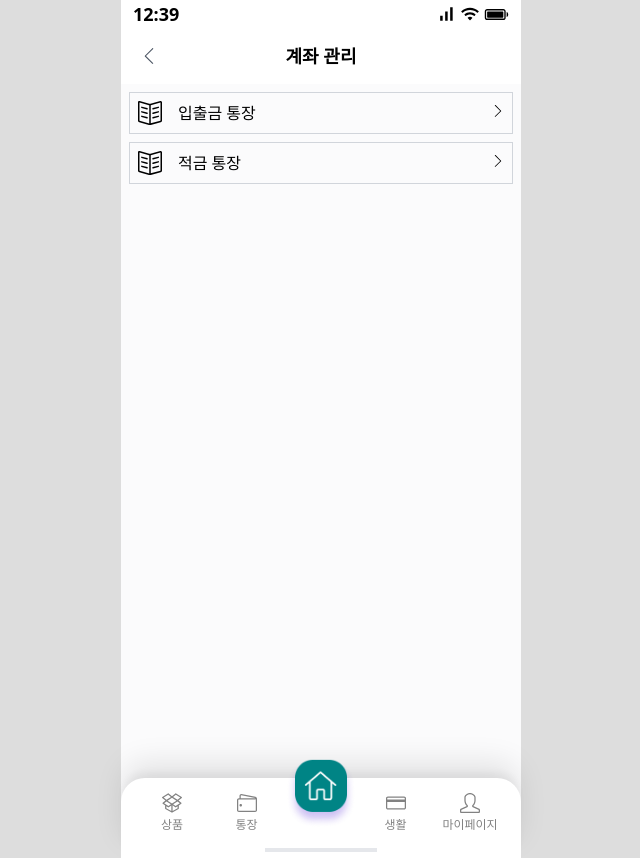
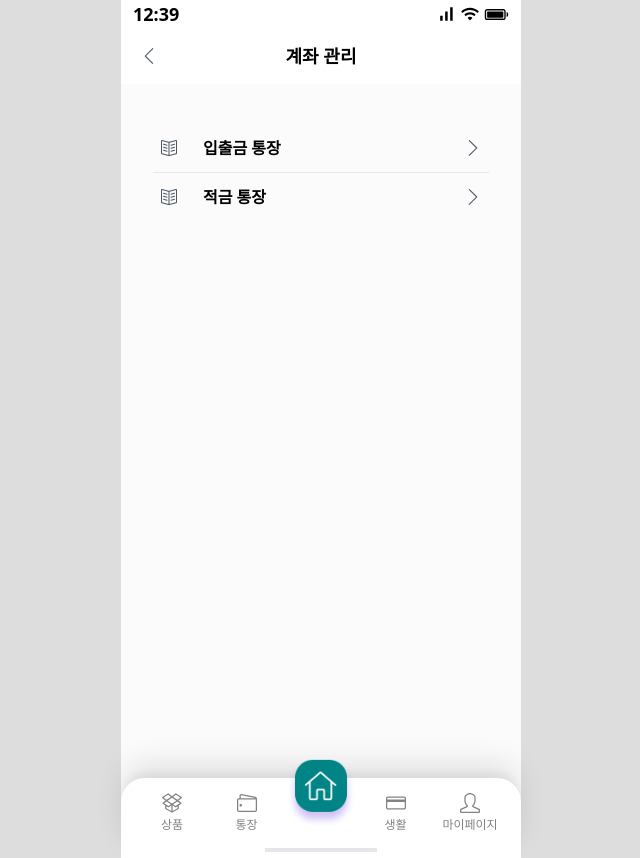
Before and after one commit to HanaPiece/hana-piece-client, a React (Vite) app: page /mypage/account/setting in a window 1280 px wide. Shown: the whole page, without its empty margins (319-959 px from the left). Built offline with nearby package versions, Linux system fonts and the light colour scheme; what chartjs-plugin-datalabels would draw is missing.

Commit message:
design: 마이페이지 계좌 관리 디자인 수정

```diff
--- a/src/pages/mypage/account/AccountAddPage.tsx
+++ b/src/pages/mypage/account/AccountAddPage.tsx
@@ -6,6 +6,9 @@ export const AccountAddPage = () => {
     <>
       <div className='container'>
         <TopLine name={'입출금 통장'} />
+        <div className="h-1 bg-gray-200">
+          <div className="w-1/3 hana-color h-1"></div>
+        </div>
         <div className='m-10'>
           <div className='flex justify-center my-20'>
             <div className='bg-gray-200 w-8 h-8 rounded-full grid place-items-center mr-5'>
--- a/src/pages/mypage/account/AccountCompletePage.tsx
+++ b/src/pages/mypage/account/AccountCompletePage.tsx
@@ -1,12 +1,16 @@
 import { SlEnvolope, SlUser } from "react-icons/sl";
 import { GreenButton } from "../../../components/ui/GreenButton";
+import { TopLine } from "../../../components/ui/TopLine";
 
 export const AccountCompletePage = () => {
   return (
     <>
       <div className='container'>
+        <TopLine name={"입출금 통장"} />
+        <div className="h-1 bg-gray-200">
+          <div className="w-full hana-color h-1"></div>
+        </div>
         <div className='m-10'>
-          <h3 className='mt-10 text-lg font-bold text-center'>입출금 통장</h3>
           <div className='mt-20 text-3xl font-bold text-center'><span className='text-6xl'>🎊</span><br />계좌가<br />생성되었습니다</div>
           <hr className='mt-10 w-1/2 m-auto' />
           <div className='mt-10'>
--- a/src/pages/mypage/account/AccountOpenList.tsx
+++ b/src/pages/mypage/account/AccountOpenList.tsx
@@ -18,7 +18,7 @@ type Props = {
 const Account = ({ count, number, state }: Props) => {
   return (
     <>
-      <div className="flex p-4 mb-2 border rounded-lg shadow-sm bg-white">
+      <div className="flex p-4 mb-2 border rounded-lg shadow-sm bg-white items-center">
         <span className="text-sm text-customGreen font-bold">계좌 {count}</span>
         <span className="ml-5">{number}</span>
         {state !== "null" && (
@@ -38,7 +38,7 @@ export const AccountOpenList = () => {
         <TopLine name={"입출금 통장 설정"} />
         <div>
           <div className="m-10">
-            <span className="text-xl font-bold">입출금 통장</span>
+            <span className="text-xl font-hana-m">입출금 통장</span>
             <div className="mt-4 space-y-4">
               {accounts.map((account, count) => (
                 <Account
--- a/src/pages/mypage/account/AccountOpenUpdatePage.tsx
+++ b/src/pages/mypage/account/AccountOpenUpdatePage.tsx
@@ -51,9 +51,9 @@ export const AccountOpenUpdatePage = () => {
   return (
     <>
       <div>
-        <TopLine name={"계좌 설정"} />
+        <TopLine name={"입출금 통장 설정"} />
         <div className="m-10">
-          <h3 className="text-lg font-bold mt-10">입출금 통장</h3>
+        <span className="text-xl font-hana-m">입출금 통장</span>
           <div className="mt-8">
             <div>
               <h3 className="font-bold text-gray-400 text-md">💸 월급 통장</h3>
--- a/src/pages/mypage/account/AccountSavingList.tsx
+++ b/src/pages/mypage/account/AccountSavingList.tsx
@@ -16,8 +16,8 @@ type Props = {
 const Account = ({ count, number }: Props) => {
   return (
     <>
-      <div className="flex p-4 mb-2 border rounded-lg shadow-sm bg-white">
-        <span className="text-sm text-customGreen font-bold">계좌 {count}</span>
+      <div className="flex p-4 mb-2 border rounded-lg shadow-sm bg-white items-center">
+        <span className="text-sm text-customGreen font-bold">적금 {count}</span>
         <span className="ml-5">{number}</span>
       </div>
     </>
@@ -29,8 +29,8 @@ export const AccountSavingList = () => {
     <>
       <div>
         <TopLine name={"적금 설정"} />
-        <div>
-          <span className="text-xl font-bold">적금 통장</span>
+        <div className="m-10">
+          <span className="text-xl font-hana-m">적금 통장</span>
           <div className="mt-4 space-y-4">
             {accounts.map((account, count) => (
               <Account
--- a/src/pages/mypage/account/AccountSettingPage.tsx
+++ b/src/pages/mypage/account/AccountSettingPage.tsx
@@ -8,22 +8,24 @@ export const AccountSettingPage = () => {
     <>
       <div>
         <TopLine name={"계좌 관리"} />
-        <div>
+        <div className='m-8 mt-10'>
+          <div className='divide-y divide-solid'>
             <div
+              className='py-3 grid grid-cols-8 justify-items-stretch items-center hover:bg-gray-200 cursor-pointer'
               onClick={() => navigate("open")}
-            className="flex cursor-pointer border border-gray-300 m-2 p-2 hover:shadow-lg"
             >
-            <SlBookOpen className="mr-4 w-6 h-6" />
-            입출금 통장
-            <SlArrowRight className="ml-auto mt-1 w-3 h-3" />
+              <div className='justify-self-start ml-2 text-gray-600'><SlBookOpen /></div>
+              <p className='col-span-6 text-md ml-2 font-semibold'>입출금 통장</p>
+              <div className='justify-self-end mr-2 text-gray-600'><SlArrowRight /></div>
             </div>
             <div
+              className='py-3 grid grid-cols-8 justify-items-stretch items-center hover:bg-gray-200 cursor-pointer'
               onClick={() => navigate("saving")}
-            className="flex cursor-pointer border border-gray-300 m-2 p-2 hover:shadow-lg"
             >
-            <SlBookOpen className="mr-4 w-6 h-6" />
-            적금 통장
-            <SlArrowRight className="ml-auto mt-1 w-3 h-3" />
+              <div className='justify-self-start ml-2 text-gray-600'><SlBookOpen /></div>
+              <p className='col-span-6 text-md ml-2 font-semibold'>적금 통장</p>
+              <div className='justify-self-end mr-2 text-gray-600'><SlArrowRight /></div>
+            </div>
           </div>
         </div>
       </div>
--- a/src/pages/mypage/account/AccountTermPage.tsx
+++ b/src/pages/mypage/account/AccountTermPage.tsx
@@ -11,9 +11,9 @@ type Props = {
 const AccountTerm = ({ name, content }: Props) => {
   return (
     <>
-      <div className="p-2 m-2 bg-gray-300 grid grid-cols-6 gap-4">
+      <div className="p-2 m-2 bg-white border-customGreen border grid grid-cols-6 gap-4">
         <div className="">
-          <input type="checkbox" required />
+          <input type="checkbox" className="w-4 h-4 text-green-600 bg-gray-100 border-gray-300 peer-checked:bg-customGreen" required />
         </div>
         <div className="col-span-5">
           <div className="font-bold text-customGreen">{name}</div>
@@ -31,9 +31,12 @@ export const AccountTermPage = () => {
     <>
       <div className='container'>
         <TopLine name={"입출금 통장"} />
+        <div className="h-1 bg-gray-200">
+          <div className="w-2/3 hana-color h-1"></div>
+        </div>
 
-        <div className='m-5'>
-          <h3 className='text-center text-xl font-bold'>계좌 생성</h3>
+        <div className='m-7 mt-10'>
+          <h3 className='text-center text-xl font-hana-b'>계좌 생성</h3>
           <div className='mt-10'>
             <AccountTerm
               name="계좌생성 상품설명서"
@@ -46,9 +49,9 @@ export const AccountTermPage = () => {
           </div>
           <label className="text-customGreen font-semibold">이메일</label>
           <input type="text" className="m-3 bg-gray-300" /> <br />
-          <text className="text-sm">
+          <p className="text-sm">
             [필수] 입력하신 이메일로 상품 이용약관 설명서가 발송됩니다.
-          </text>
+          </p>
           <button
             className="green-button mt-10"
             onClick={() => setModalOpen(true)}
```
Lines whose indentation alone changed are shown as unchanged.
